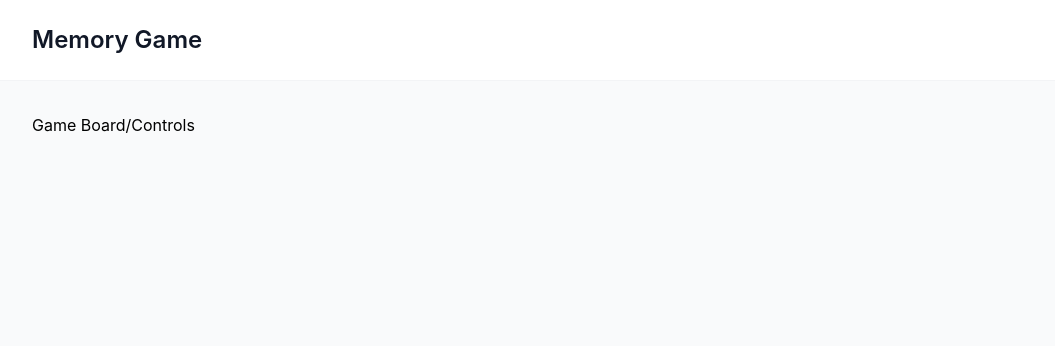
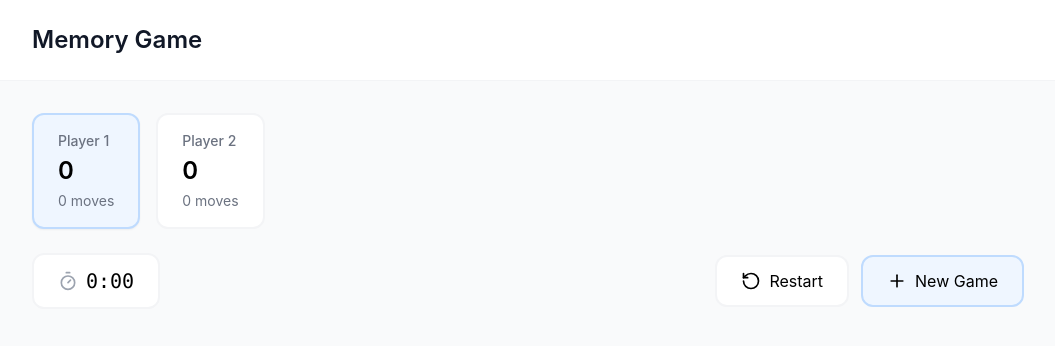
Before and after one commit to bittricky/memory-game, a React (Vite) app: page / in a window 1280 px wide. Both pictures are taken after a click on the button "Start Game". Shown: the top 346 px of the page, without its empty margins (112-1167 px from the left). Built offline with nearby package versions, Linux system fonts and the light colour scheme.

Commit message:
feat(component): add GameControls component

```diff
--- a/src/App.tsx
+++ b/src/App.tsx
@@ -1,6 +1,6 @@
 import React from "react";
 
-import { GameSetup } from "./components";
+import { GameSetup, GameControls } from "./components";
 import { useGameStore } from "./store/gameStore";
 
 function App() {
@@ -28,7 +28,15 @@ function App() {
           <GameSetup onStartGame={initializeGame} />
         ) : gridSize ? (
           // TODO: Add game Controls and Board here here
-          <>Game Board/Controls</>
+          <>
+            <GameControls
+              players={players}
+              currentPlayer={0}
+              timeElapsed={timeElapsed}
+              onRestart={startNewGame}
+              onNewGame={startNewGame}
+            />
+          </>
         ) : null}
       </main>
     </div>
--- a/src/components/GameControls.tsx
+++ b/src/components/GameControls.tsx
@@ -0,0 +1,72 @@
+import { FC } from "react";
+import { Timer, RotateCcw, Plus } from "lucide-react";
+
+import { formatTime } from "../utils/gameUtils";
+import { GameControlsProps } from "../types/global";
+
+const GameControls: FC<GameControlsProps> = ({
+  players,
+  currentPlayer,
+  timeElapsed,
+  onRestart,
+  onNewGame,
+}) => {
+  return (
+    <div className="mb-8 space-y-6">
+      <div className="flex flex-wrap gap-4 justify-center md:justify-start">
+        {players.map((player, index) => (
+          <div
+            key={player.id}
+            className={`
+              px-6 py-4 rounded-xl transition-all duration-200
+              ${
+                currentPlayer === index
+                  ? "bg-blue-50 border-2 border-blue-200 shadow-sm"
+                  : "bg-white border-2 border-gray-100"
+              }
+            `}
+          >
+            <h3 className="font-medium text-sm text-gray-500 mb-1">
+              {player.name}
+            </h3>
+            <div className="space-y-1">
+              <p className="text-2xl font-semibold">{player.score}</p>
+              <p className="text-sm text-gray-500">{player.moves} moves</p>
+            </div>
+          </div>
+        ))}
+      </div>
+
+      <div className="flex flex-wrap items-center justify-center md:justify-between gap-4">
+        <div className="flex items-center gap-2 px-6 py-3 bg-white rounded-xl border-2 border-gray-100">
+          <Timer className="w-5 h-5 text-gray-400" />
+          <span className="font-mono text-xl">{formatTime(timeElapsed)}</span>
+        </div>
+
+        <div className="flex gap-3">
+          <button
+            onClick={onRestart}
+            className="flex items-center gap-2 px-6 py-3 bg-white border-2 border-gray-100
+              rounded-xl hover:border-blue-200 hover:shadow-sm transition-all duration-200"
+          >
+            <RotateCcw className="w-5 h-5" />
+            <span>Restart</span>
+          </button>
+
+          <button
+            onClick={onNewGame}
+            className="flex items-center gap-2 px-6 py-3 bg-blue-50 border-2 border-blue-200
+              rounded-xl hover:bg-blue-100 hover:shadow-sm transition-all duration-200"
+          >
+            <Plus className="w-5 h-5" />
+            <span>New Game</span>
+          </button>
+        </div>
+      </div>
+    </div>
+  );
+};
+
+GameControls.displayName = "GameControls";
+
+export default GameControls;
--- a/src/components/index.tsx
+++ b/src/components/index.tsx
@@ -1 +1,2 @@
 export { default as GameSetup } from "./GameSetup";
+export { default as GameControls } from "./GameControls";
--- a/src/utils/gameUtils.ts
+++ b/src/utils/gameUtils.ts
@@ -60,3 +60,9 @@ export const generateTiles = (gridSize: GridSize, theme: Theme): Tile[] => {
     isMatched: false,
   }));
 };
+
+export function formatTime(seconds: number): string {
+  const mins = Math.floor(seconds / 60);
+  const secs = seconds % 60;
+  return `${mins}:${secs.toString().padStart(2, "0")}`;
+}
```
Also changed, not shown: src/types/global.d.ts (+8 -0 lines).
